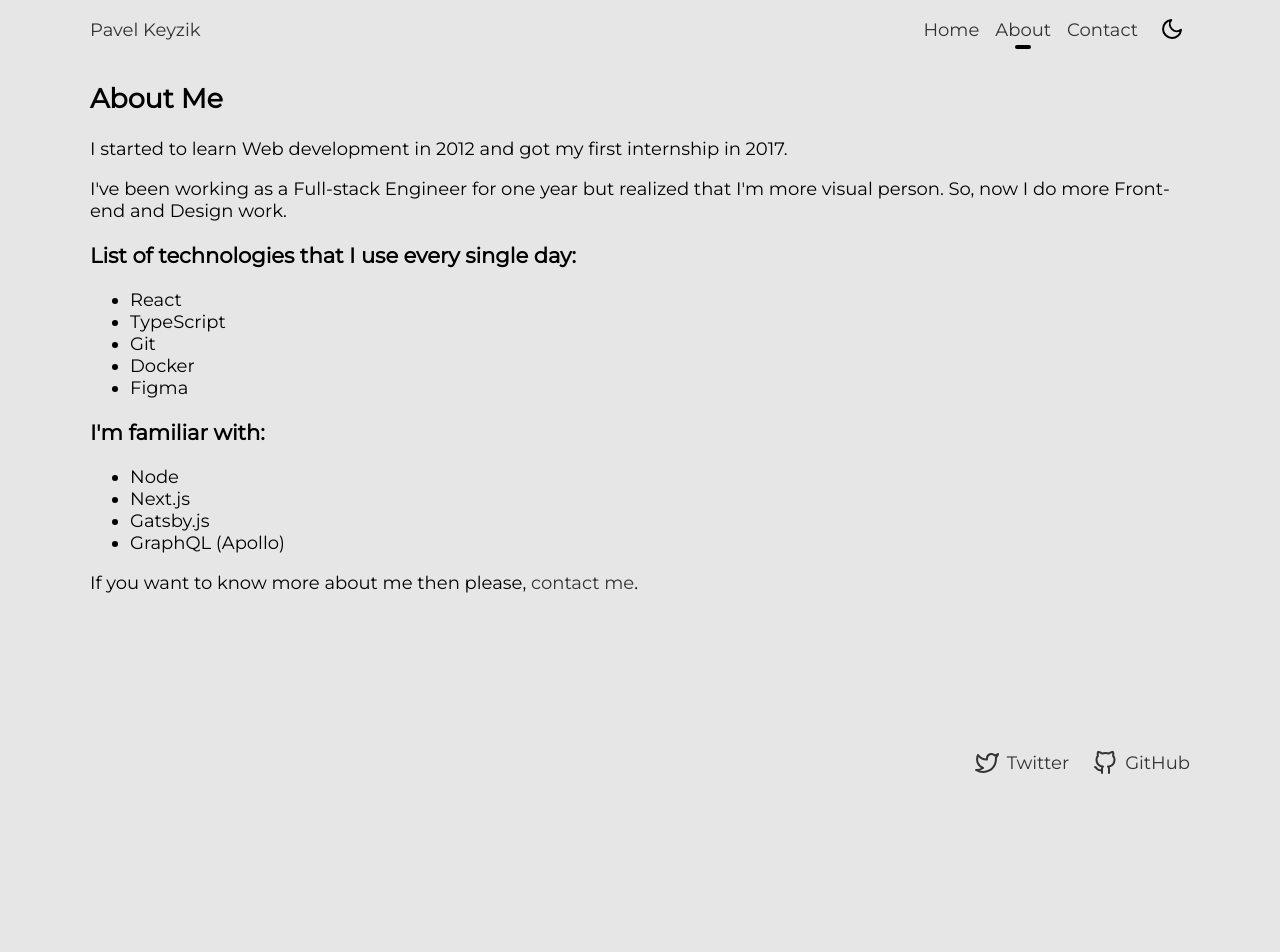
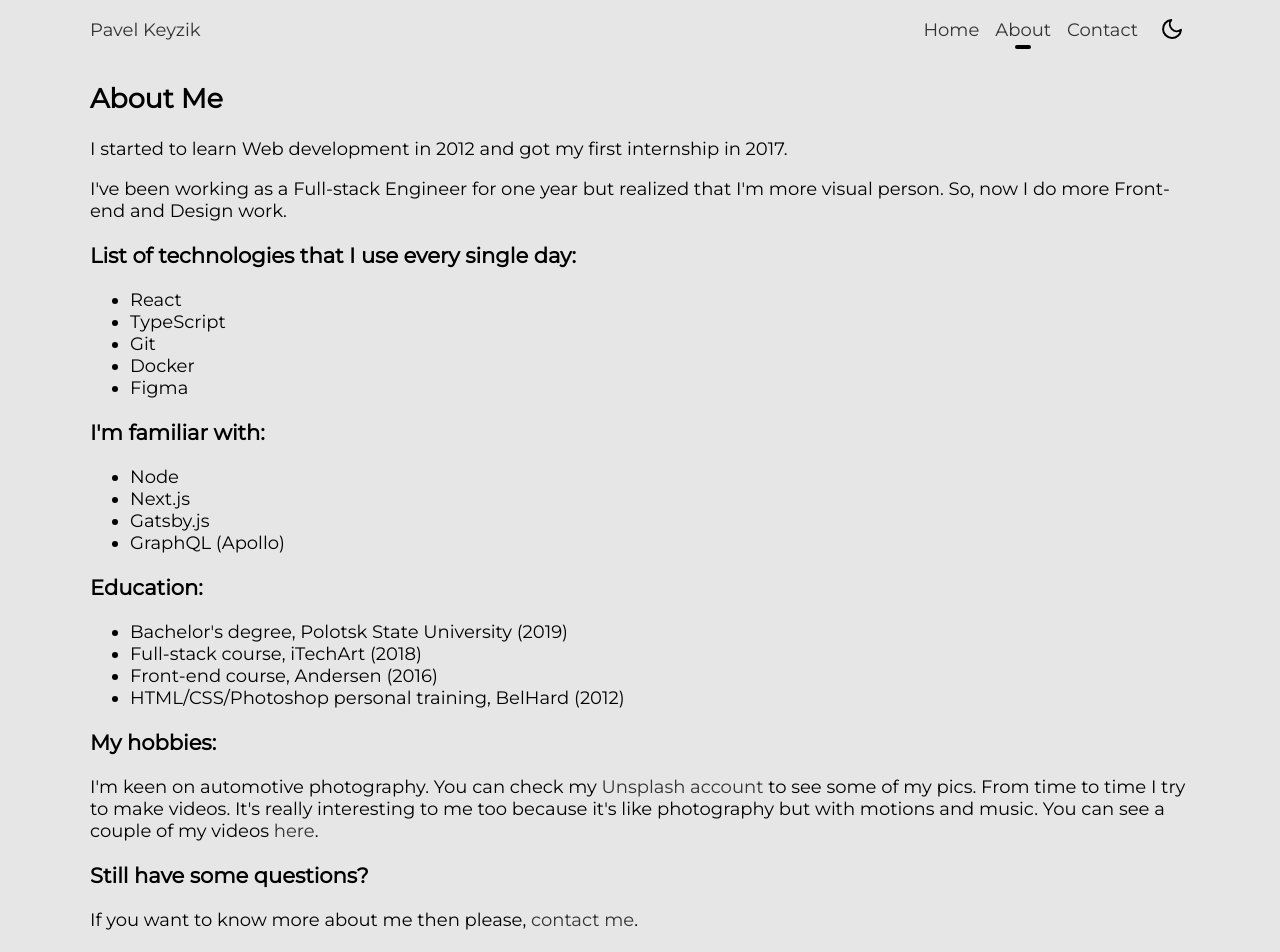
Before and after one commit to pavelkeyzik/backup.pavelkeyzik, a Next.js app: page /about in a window 1280 px wide. Shown: the top 952 px of the page. Before the commit the page ends 800 px from the top, so only its background shows below. Built offline with nearby package versions, Linux system fonts and the light colour scheme.

Commit message:
Update about me page with education and hobbies information

```diff
--- a/src/pages/about.tsx
+++ b/src/pages/about.tsx
@@ -31,6 +31,31 @@ function AboutPage() {
           <li>Gatsby.js</li>
           <li>GraphQL (Apollo)</li>
         </ul>
+        <h3>Education:</h3>
+        <ul>
+          <li>Bachelor's degree, Polotsk State University (2019)</li>
+          <li>Full-stack course, iTechArt (2018)</li>
+          <li>Front-end course, Andersen (2016)</li>
+          <li>HTML/CSS/Photoshop personal training, BelHard (2012)</li>
+        </ul>
+        <h3>My hobbies:</h3>
+        <p>
+          I'm keen on automotive photography. You can check my{' '}
+          <a href="https://unsplash.com/@pavelkeyzik" target="_blank">
+            Unsplash account
+          </a>{' '}
+          to see some of my pics. From time to time I try to make videos. It's
+          really interesting to me too because it's like photography but with
+          motions and music. You can see a couple of my videos{' '}
+          <a
+            href="https://www.youtube.com/channel/UCvuShrOlcCtLoJ7gEUwB0FA/videos"
+            target="_blank"
+          >
+            here
+          </a>
+          .
+        </p>
+        <h3>Still have some questions?</h3>
         <p>
           If you want to know more about me then please,{' '}
           <Link href="/contact">contact me</Link>.
```
